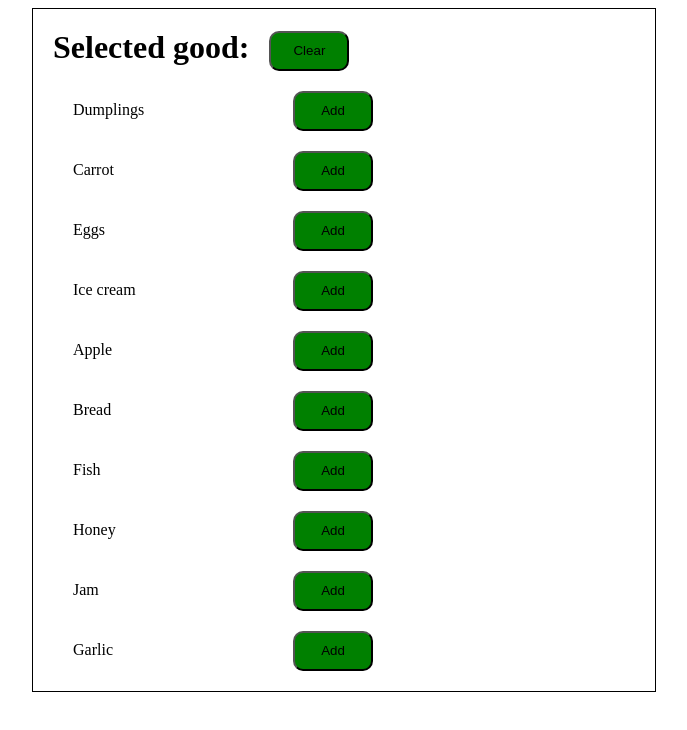
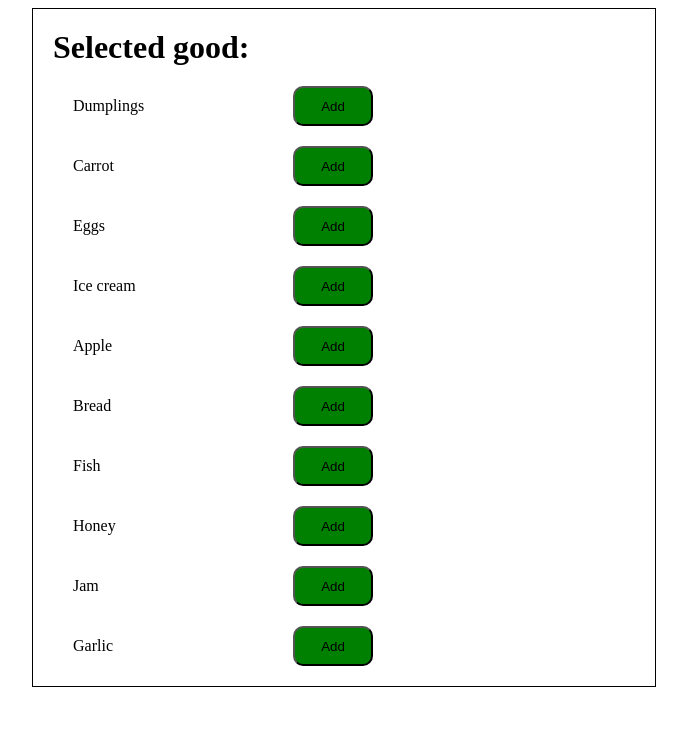
Before and after one commit to mate-academy/react_goods-selector, a React (Create React App) app: page / in a window 1280 px wide. Shown: the top 730 px of the page, without its empty margins (296-983 px from the left). Built offline with nearby package versions, Linux system fonts and the light colour scheme; the HTML template or start-up script is replaced by a standard one.

Commit message:
edit mistake into pull request

```diff
--- a/src/App.js
+++ b/src/App.js
@@ -50,11 +50,11 @@ class App extends React.Component {
           {
             `${Object.keys(selectedGoods).join(', ')}`
           }
-          {selectedGoods.length !== 0 && (
+          {Object.keys(selectedGoods).length !== 0 && (
             <button
               type="button"
               className="button"
-              onClick={this.clearGoods}
+              onClick={() => this.clearGoods()}
             >
               Clear
             </button>
```
